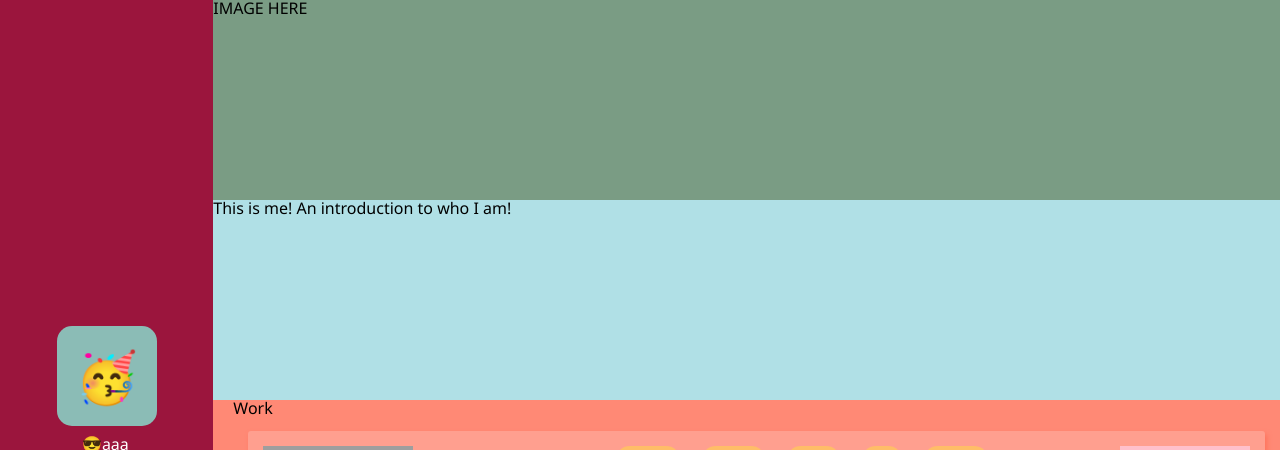
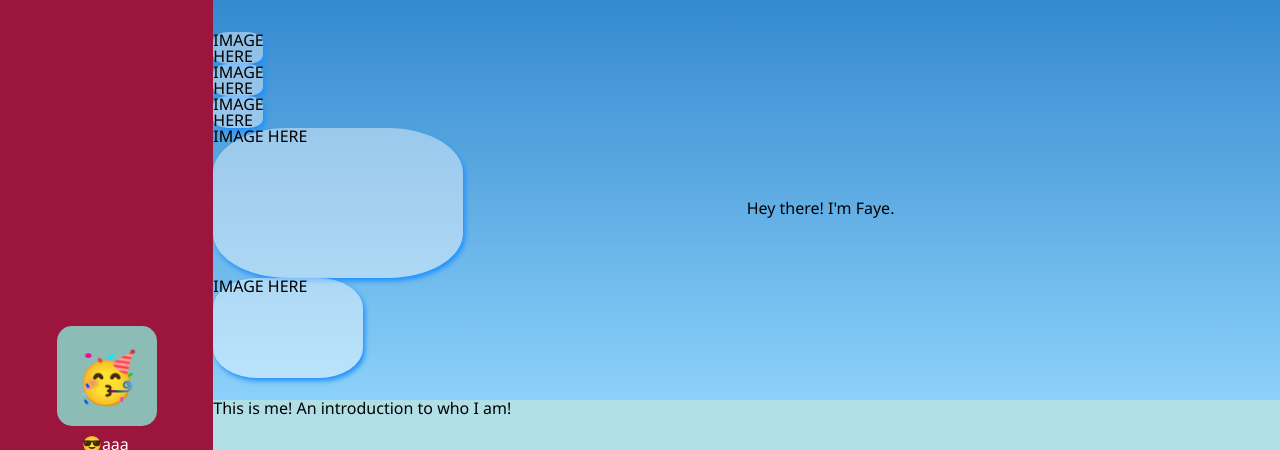
Before and after one commit to fskeen/portfolio-2020, a React (Create React App) app: page / in a window 1280 px wide. Shown: the top 450 px of the page. Built offline with nearby package versions, Linux system fonts and the light colour scheme; grey boxes are pictures that could not be loaded.

Commit message:
Made dummy cloud animation

```diff
--- a/src/components/Header/HeaderImage/HeaderImage.tsx
+++ b/src/components/Header/HeaderImage/HeaderImage.tsx
@@ -4,7 +4,13 @@ import "./_HeaderImage.scss";
 const HeaderImage = () => {
   return (
     <div className="header-image">
-      <span>IMAGE HERE</span>
+      <span className="cloud">IMAGE HERE</span>
+      <span className="cloud">IMAGE HERE</span>
+      <span className="cloud">IMAGE HERE</span>
+      <span className="cloud">IMAGE HERE</span>
+      <span className="cloud">IMAGE HERE</span>
+      <span className="cloud">IMAGE HERE</span>
+      <h1>Hey there! I'm Faye.</h1>
     </div>
   );
 };
--- a/src/components/Header/HeaderImage/_HeaderImage.scss
+++ b/src/components/Header/HeaderImage/_HeaderImage.scss
@@ -2,5 +2,58 @@
   width: 100%;
   // border: 1px solid white;
   background-color: rgb(122, 156, 132);
-  height: 200px;
+  background-image: linear-gradient(
+    180deg,
+    rgb(52, 137, 207),
+    rgb(140, 209, 250)
+  );
+  height: 50vh;
+  display: flex;
+  flex-direction: column;
+  position: relative;
 }
+h1 {
+  margin: 0 auto;
+  position: absolute;
+  top: 50%;
+  left: 50%;
+}
+
+.cloud {
+  background-color: rgba(255, 255, 255, 0.425);
+  box-shadow: 2px 3px 5px dodgerblue;
+  border-radius: 30%;
+  width: 50px;
+
+  &:nth-of-type(1) {
+    animation: clouds-loop 30s linear 5s infinite;
+  }
+  &:nth-of-type(2) {
+    animation: clouds-loop 25s linear 10s infinite;
+  }
+  &:nth-of-type(3) {
+    animation: clouds-loop 45s linear 7s infinite;
+  }
+  &:nth-of-type(4) {
+    animation: clouds-loop 18s linear 15s infinite;
+  }
+  &:nth-of-type(5) {
+    animation: clouds-loop 78s linear 12s infinite;
+    width: 250px;
+    height: 150px;
+  }
+  &:nth-of-type(6) {
+    animation: clouds-loop 38s linear 18s infinite;
+    width: 150px;
+    height: 100px;
+  }
+}
+
+@keyframes clouds-loop {
+  0% {
+    margin-left: -500px;
+  }
+  100% {
+    margin-left: 100%;
+  }
+}
```
